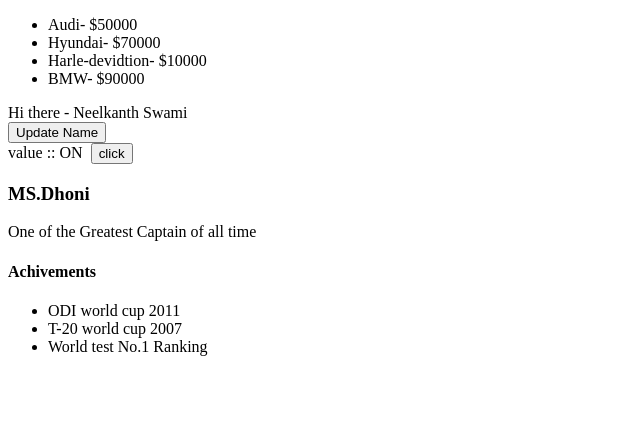
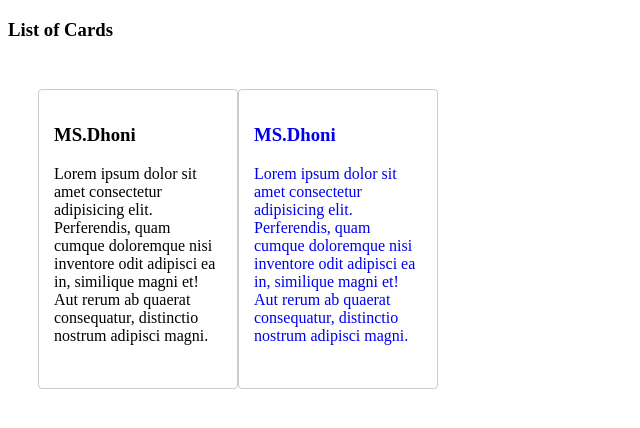
Before and after one commit to RohanMaher777/my-basic, a React (Create React App) app: page / in a window 1280 px wide. Shown: the top 428 px of the page, without its empty margins (0-640 px from the left). Built offline with nearby package versions, Linux system fonts and the light colour scheme.

Commit message:
third commit (cards making)

```diff
--- a/src/App.js
+++ b/src/App.js
@@ -1,15 +1,17 @@
 import React from "react";
+//import { SimpleCard as Card } from "./components/Cards"; //renaming of named export component
+import { SimpleCard, CardWithLink } from "./components/Cards";
 // import { HelloWorld } from "./HelloWorld";
-import Cars from "./components/CarsList";
-import HelloWorldwithState from "./components/HelloWorldwithState";
-import Toggler from "./components/Toggle";
-import ChildernExample from "./components/ChildernExample";
+// import Cars from "./components/CarsList";
+// import HelloWorldwithState from "./components/HelloWorldwithState";
+// import Toggler from "./components/Toggle";
+// import ChildernExample from "./components/ChildernExample";
 
-function App(){
-    return (
-        <div>
-            {/* <HelloWorld/> */}
-            <Cars/>
+function App() {
+  return (
+    <div>
+        {/* <HelloWorld/> */}
+      {/* <Cars/>
             <HelloWorldwithState/>
             <Toggler/>
             <ChildernExample title="MS.Dhoni">
@@ -20,10 +22,26 @@
                     <li>T-20 world cup 2007</li>
                     <li>World test No.1 Ranking</li>
                 </ul>
-            </ChildernExample>
-
+            </ChildernExample> */}
+      <div>
+        <h3>List of Cards</h3>
+        <div className="cards-container">
+          <SimpleCard title="MS.Dhoni">
+            Lorem ipsum dolor sit amet consectetur adipisicing elit.
+            Perferendis, quam cumque doloremque nisi inventore odit adipisci ea
+            in, similique magni et! Aut rerum ab quaerat consequatur, distinctio
+            nostrum adipisci magni.
+          </SimpleCard>
+          <CardWithLink title="MS.Dhoni" href="https://en.wikipedia.org/wiki/MS_Dhoni" >
+            Lorem ipsum dolor sit amet consectetur adipisicing elit.
+            Perferendis, quam cumque doloremque nisi inventore odit adipisci ea
+            in, similique magni et! Aut rerum ab quaerat consequatur, distinctio
+            nostrum adipisci magni.
+          </CardWithLink>
         </div>
-    )
+      </div>
+    </div>
+  );
 }
 
-export default App
+export default App;
--- /dev/null
+++ b/src/components/Cards.js
@@ -0,0 +1,24 @@
+import './../styles/cards.css'
+
+function SimpleCard({title, children}){
+    return <div className="card">
+        <h3>{title}</h3>
+        <p>
+            {children}
+        </p>
+    </div>
+}
+
+function CardWithLink({title, children, href}){
+    return <a href={href} target="_blank">
+        <SimpleCard title={title}>
+            {children}
+        </SimpleCard>
+    </a>
+
+}
+
+export {
+    SimpleCard,
+    CardWithLink
+}
--- /dev/null
+++ b/src/styles/cards.css
@@ -0,0 +1,19 @@
+.card{
+    width : 200px;
+    height: 300px;
+    border: 1px solid #ccc;
+    border-radius: 4px;
+    padding: 15px;
+    box-sizing: border-box;
+    float: left;
+    margin-left: 20px;
+}
+
+.card:first-child{
+    margin-left: 0;
+}
+
+.cards-container{
+    padding: 30px;
+
+}
```
